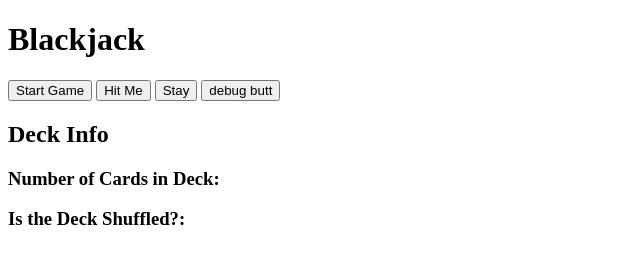
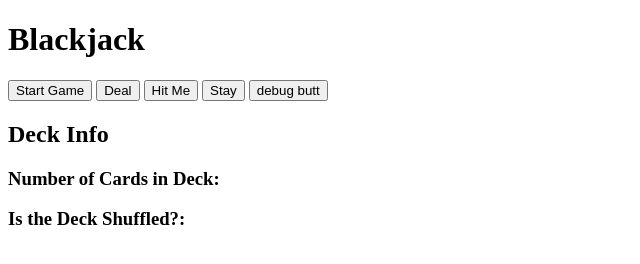
Before and after one commit to IsaacKhan/Learning_JavaScript, a plain HTML site: page Basic Blackjack/index.htm in a window 1280 px wide. Shown: the whole page, without its empty margins (0-640 px from the left). Drawn offline with Linux system fonts and the light colour scheme.

Commit message:
Added a deal button so the game will continue rather than build new deck.

```diff
--- a/Basic Blackjack/index.htm
+++ b/Basic Blackjack/index.htm
@@ -12,6 +12,7 @@
     <div class="Game">
       <h1>Blackjack</h1>
       <button id="start">Start Game</button>
+      <button id="deal">Deal</button>
       <button id="hitMe">Hit Me</button>
       <button id="stay">Stay</button>
       <button id="log">debug butt</button>
```
